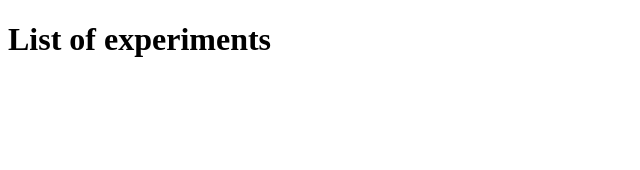
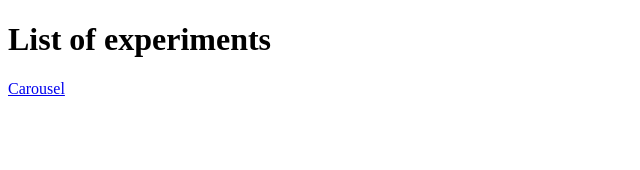
Before and after one commit to pleopardi/react-playground, a React (Create React App) app: page / in a window 1280 px wide. Shown: the top 170 px of the page, without its empty margins (0-640 px from the left). Built offline with nearby package versions, Linux system fonts and the light colour scheme.

Commit message:
feat: add carousel page

```diff
--- a/src/App.js
+++ b/src/App.js
@@ -1,12 +1,13 @@
 import React, { Component } from "react";
 import { Router } from "@reach/router";
-import { Home } from "./pages";
+import { Carousel, Home } from "./pages";
 
 class App extends Component {
   render() {
     return (
       <Router>
         <Home path="/" />
+        <Carousel path="/carousel" />
       </Router>
     );
   }
--- /dev/null
+++ b/src/pages/Carousel.js
@@ -0,0 +1,7 @@
+import React from "react";
+
+function Carousel() {
+  return <h1>Carousel</h1>;
+}
+
+export default Carousel;
--- a/src/pages/Home.js
+++ b/src/pages/Home.js
@@ -1,9 +1,11 @@
 import React from "react";
+import { Link } from "@reach/router";
 
 function Home() {
   return (
     <div>
       <h1>List of experiments</h1>
+      <Link to="/carousel">Carousel</Link>
     </div>
   );
 }
--- a/src/pages/index.js
+++ b/src/pages/index.js
@@ -1 +1,2 @@
+export { default as Carousel } from "./Carousel";
 export { default as Home } from "./Home";
```
